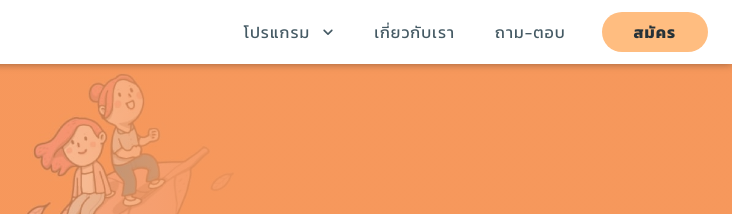
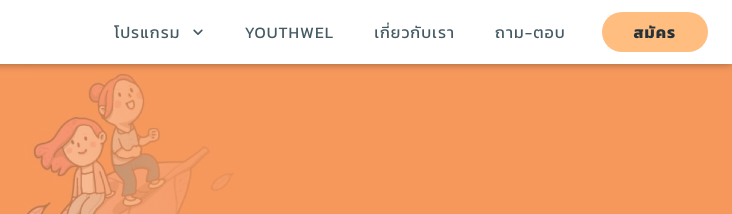
Before and after one commit to siriwatknp/sysi, a Gatsby site: page / in a window 1280 px wide. Shown: the top 214 px of the page, 548-1280 px from the left. Built offline with nearby package versions, Linux system fonts and the light colour scheme; Gatsby itself is replaced by a stand-in of ours.

Commit message:
feat: add YouthWel menu to header

```diff
--- a/src/data/app.js
+++ b/src/data/app.js
@@ -4,6 +4,7 @@ export const levels = [
   { label: 'ระดับใกล้โปร • Turn-Pro', to: '/courses/turn-pro' },
 ];
 export const menus = [
+  { label: 'YouthWel', to: '/youthwel' },
   { label: 'เกี่ยวกับเรา', to: '/about-us' },
   { label: 'ถาม-ตอบ', to: '/FAQ' },
 ];
@@ -27,5 +28,5 @@ export const socials = [
     label: 'Our medium blog',
     icon: ['fab', 'medium'],
     href: 'https://medium.com/sysi',
-  }
+  },
 ];
```
